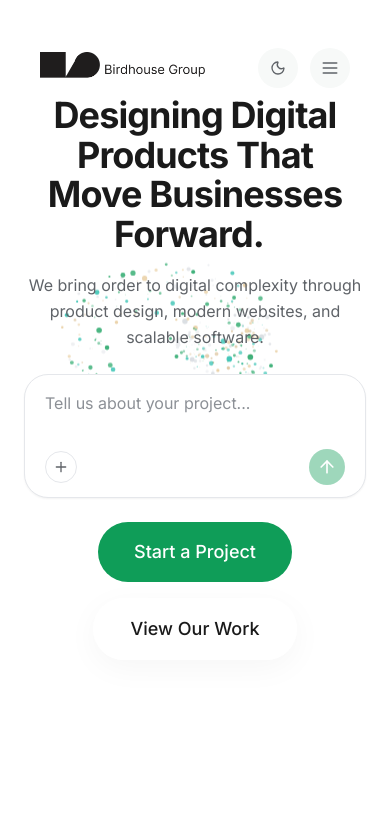
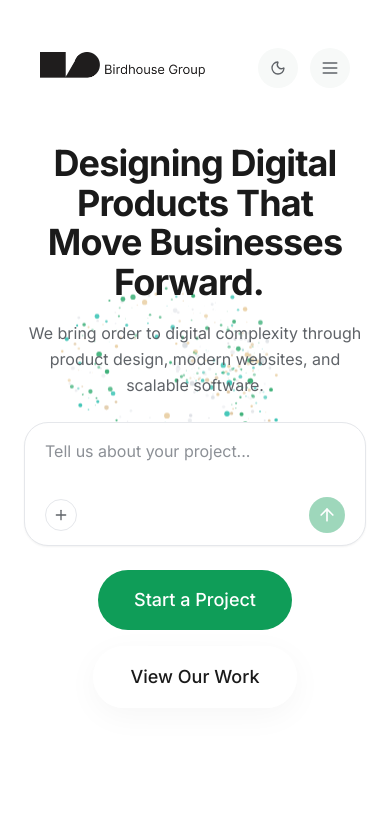
Before and after one commit to birdhousegroup247-netizen/Birdhouse-Website-Redesigned, a React (Vite) app: page / in a window 390 px wide. Shown: the top 831 px of the page. Built offline with nearby package versions, Linux system fonts and the light colour scheme.

Commit message:
Add breathing room between navbar and hero headline on mobile
pt-24 wasn't enough clearance below the fixed navbar once the
headline grew to 4 lines and the section height shrank to 70vh -
the heading sat right under the logo with no gap. Bumped to pt-36
on mobile (unchanged at sm and up).

```diff
--- a/src/components/hero/Hero.tsx
+++ b/src/components/hero/Hero.tsx
@@ -23,7 +23,7 @@ export function Hero() {
     return () => clearInterval(typingInterval);
   }, []);
   return (
-    <section className="relative min-h-[70vh] sm:min-h-screen flex items-center pt-24 pb-10 overflow-hidden">
+    <section className="relative min-h-[70vh] sm:min-h-screen flex items-center pt-36 sm:pt-24 pb-10 overflow-hidden">
       {/* Particle Field Background */}
       <ParticleField />
 
```
